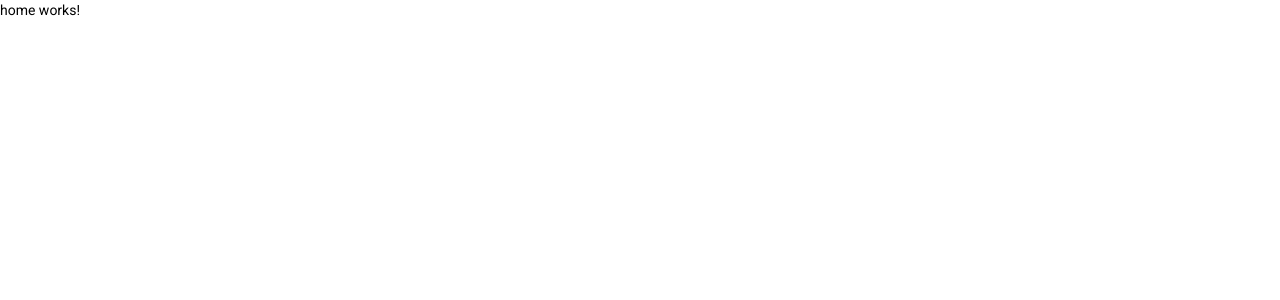
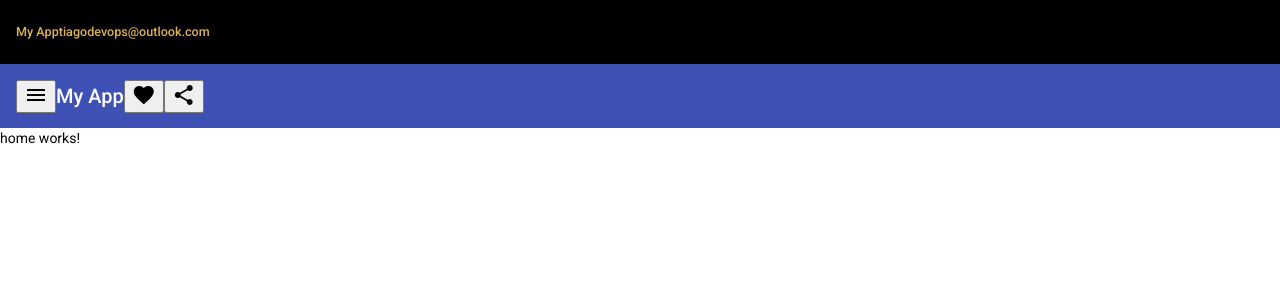
Before and after one commit to realTiagoJames/TiagoDevops-Frontend, an Angular app: page / in a window 1280 px wide. Shown: the top 300 px of the page. Built offline with nearby package versions, Linux system fonts and the light colour scheme.

Commit message:
Criado Tarja Superior

```diff
--- a/src/app/app-routing.module.ts
+++ b/src/app/app-routing.module.ts
@@ -1,8 +1,14 @@
+import { MainComponent } from './components/templates/main/main.component';
 import { HomeComponent } from './views/home/home.component';
 import { NgModule, Component } from '@angular/core';
 import { RouterModule, Routes } from '@angular/router';
 
 const routes: Routes = [
+  {
+    path: '',
+    component: MainComponent,
+    children: [{ path: '', component: HomeComponent }],
+  },
   {
     path:'',
     component: HomeComponent
--- a/src/app/components/templates/main/main.component.css
+++ b/src/app/components/templates/main/main.component.css
@@ -0,0 +1,5 @@
+.tarja1{
+  background-color: black;
+  color: #DCB252;
+  font-size: 90%;
+}
--- a/src/app/components/templates/main/main.component.html
+++ b/src/app/components/templates/main/main.component.html
@@ -1,5 +1,10 @@
 
-<mat-toolbar>
+<mat-toolbar class="tarja1">
+  <span>My App</span>
+  <span class="example-spacer"></span>
+  <a>tiagodevops@outlook.com</a>
+</mat-toolbar>
+<mat-toolbar color="primary">
   <button mat-icon-button class="example-icon" aria-label="Example icon-button with menu icon">
     <mat-icon>menu</mat-icon>
   </button>
```
